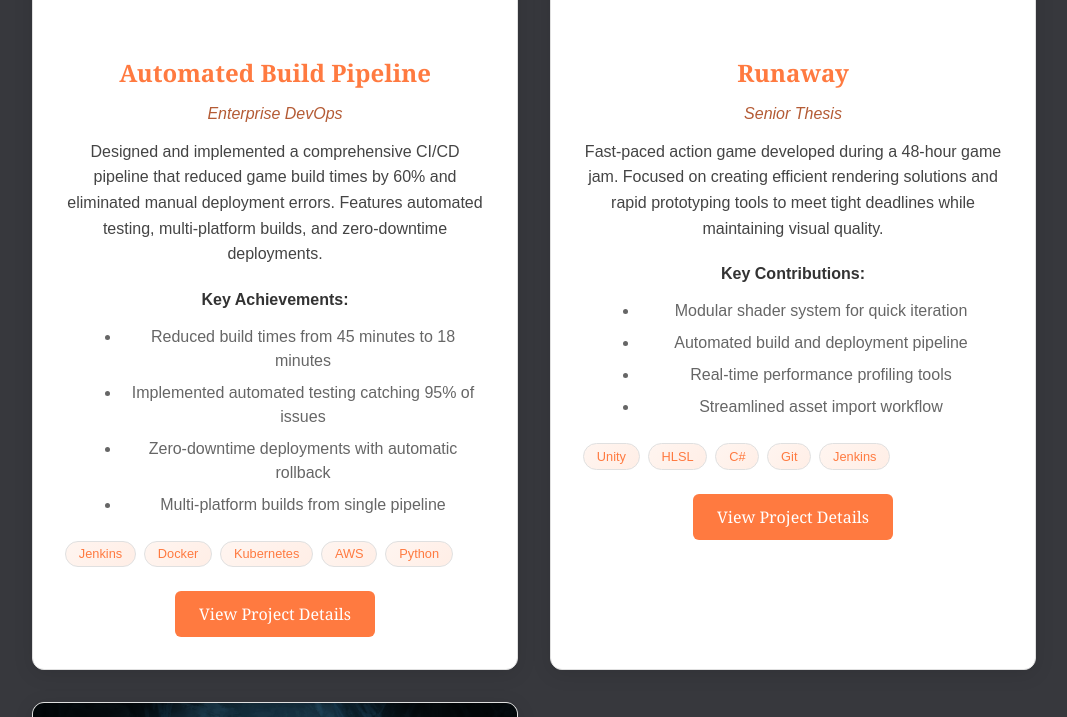
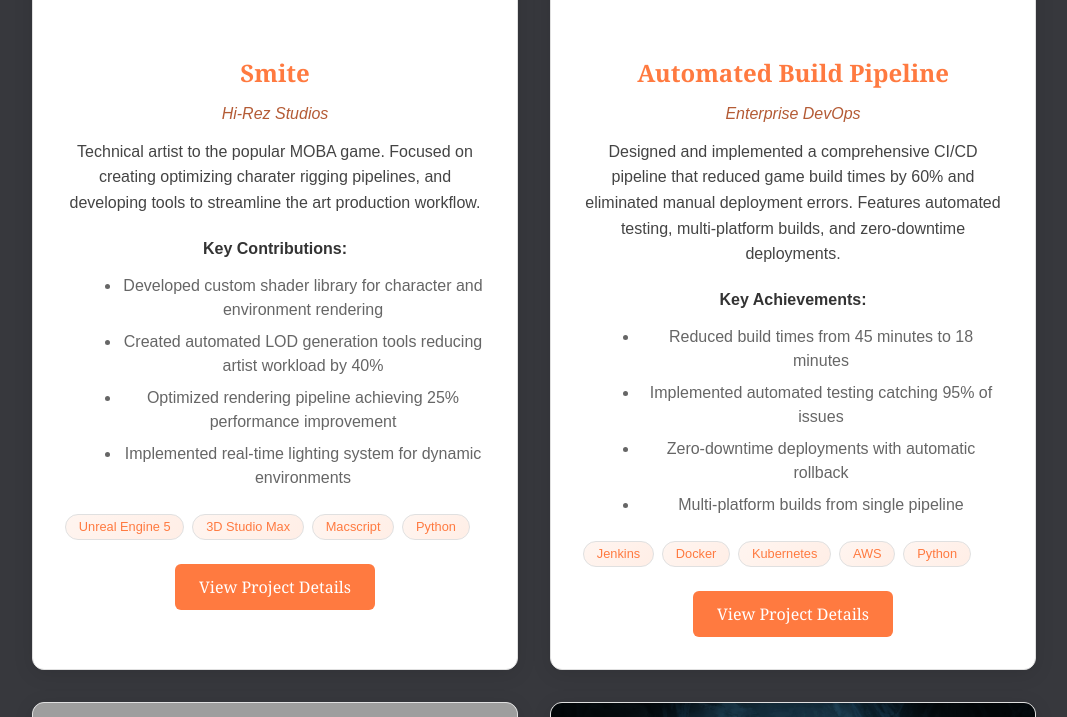
Before and after one commit to cjnowacek/php-website, a PHP site: page / in a window 1280 px wide. Shown: the part 1504-2221 px from the top of the page, without its empty margins (106-1173 px from the left). Run offline with PHP 8.4, Linux system fonts and the light colour scheme; grey boxes are pictures that could not be loaded.

Commit message:
renaming include/project folder

```diff
--- a/devops.php
+++ b/devops.php
@@ -1,9 +1,8 @@
 <?php
 $page_title = "DevOps";
 include 'includes/header.php';
-include 'includes/projects/project_loader.php';
-include 'includes/projects/project_card.php';
-
+include 'includes/project-data/project_loader.php';
+include 'includes/project-data/project_card.php';
 // YOU control which devops projects appear and in what order
 $devopsProjectIds = [
     'build_pipeline',    // Your main devops project
--- a/includes/projects/project_loader.php
+++ b/includes/project-data/project_loader.php
@@ -45,12 +45,9 @@ class ProjectLoader {
 
     private static function loadProjects() {
         self::$projects = [];
-
-        // Try multiple possible paths
         $possiblePaths = [
-            __DIR__ . '/',              // Same directory as project_loader.php
-            __DIR__ . '/projects/',     // projects subdirectory
-            dirname(__DIR__) . '/includes/projects/', // From root
+          __DIR__ . '/',                                    # Same directory
+          dirname(__DIR__) . '/includes/project-data/',     # From root
         ];
 
         $projectDir = null;
--- /dev/null
+++ b/includes/project-data/smite.php
@@ -0,0 +1,27 @@
+<?php
+// includes/projects/smite.php
+return [
+    'id' => 'smite',
+    'title' => 'Smite',
+    'company' => 'Hi-Rez Studios',
+    'category' => 'techart',
+    'featured' => true,
+    'order' => 1,
+    'image' => 'static/img/smite_1200x900.png',
+    'gif' => 'static/img/y7A08Y.gif',
+    'description' => 'Technical artist to the popular MOBA game. Focused on creating optimizing charater rigging pipelines, and developing tools to streamline the art production workflow.',
+    'highlights' => [
+        'Developed custom shader library for character and environment rendering',
+        'Created automated LOD generation tools reducing artist workload by 40%',
+        'Optimized rendering pipeline achieving 25% performance improvement',
+        'Implemented real-time lighting system for dynamic environments'
+    ],
+    'tech_tags' => ['Unreal Engine 5', '3D Studio Max','Macscript' , 'Python', ],
+    'link' => 'techart/smite/',
+    'meta' => [
+        'duration' => '18 months',
+        'role' => 'Senior Technical Artist',
+        'platforms' => 'PC, Console, Mobile',
+        'team_size' => '25+ developers'
+    ]
+];
--- a/index.php
+++ b/index.php
@@ -2,12 +2,11 @@
 // Updated index.php - YOU decide which projects and order
 $page_title = "Home";
 include 'includes/header.php';
-include 'includes/projects/project_loader.php';
-include 'includes/projects/project_card.php';
-
+include 'includes/project-data/project_loader.php';
+include 'includes/project-data/project_card.php';
 // YOU control which projects appear and in what order
 $featuredProjectIds = [
-    'smite2',           // First card
+    'smite',           // First card
     'build_pipeline',   // Second card
     'runaway',           // Fourth card
     'sintern'          // Third card
--- a/techart.php
+++ b/techart.php
@@ -1,9 +1,8 @@
 <?php
 $page_title = "Technical Art";
 include 'includes/header.php';
-include 'includes/projects/project_loader.php';
-include 'includes/projects/project_card.php';
-
+include 'includes/project-data/project_loader.php';
+include 'includes/project-data/project_card.php';
 // YOU control which tech art projects appear and in what order
 $techartProjectIds = [
     'smite',    // Most important first
```
Also changed, not shown: includes/projects/smite.php (deleted, +0 -27 lines), includes/project-data/build_pipeline.php (renamed from includes/projects/build_pipeline.php), includes/project-data/project_card.php (renamed from includes/projects/project_card.php), includes/project-data/runaway.php (renamed from includes/projects/runaway.php), includes/project-data/sintern.php (renamed from includes/projects/sintern.php), includes/project-data/smite_gravity-switch.php (renamed from includes/projects/smite_gravity-switch.php).
